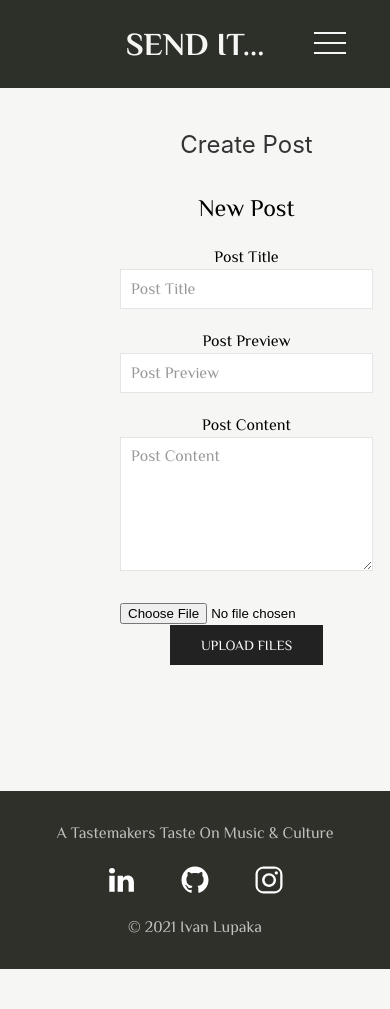
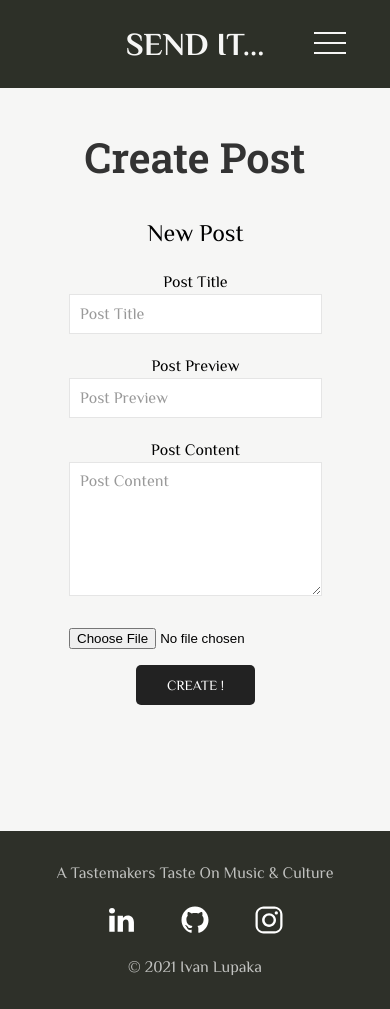
Before and after one commit to Code-Institute-Submissions/send-it-blog, a Flask app: page /create_post in a window 390 px wide. Before the commit the page ends 969 px from the top, so only its background shows below. Run offline with Flask 2, Linux system fonts and the light colour scheme; some libraries are stand-ins or nearby versions.

Commit message:
Adjust page responsiveness on index, about contact & create_post templates

```diff
--- a/static/css/styles.css
+++ b/static/css/styles.css
@@ -17,7 +17,8 @@ body {
     color: #000;
     font-family: 'Philosopher', Courier, monospace;
     font-weight: 300;
-    height: 100vh;
+    height: 100%;
+    width: 100%
 
 }
 
@@ -102,6 +103,7 @@ body {
 
 .created-by__text {
     font-family: 'Philosopher', Courier, monospace;
+    text-transform: capitalize;
 }
 
 .title__text {
@@ -172,13 +174,13 @@ body {
     font-size: 2.5rem;
     font-weight: 900;
     font-family: 'Philosopher', Courier, monospace;
+    text-transform: capitalize;
 }
 
 .profile__image {
-    border-radius: 50%;
     object-fit: cover;
-    width: 300px;
-    height: 300px;
+    max-width: 300px;
+    margin: 0 auto;
 }
 
 .image__overlay {
@@ -231,6 +233,23 @@ body {
 
 .preview__image {
     padding: 0;
+}
+
+/* create post template */
+
+.create-post__header {
+    font-family: 'Roboto Slab', Courier, monospace;
+    font-size: 2.6rem;
+    font-weight: 600;
+}
+
+.create-post__form {
+    width: 70%;
+    margin: 0 auto;
+}
+
+.create-post__btn {
+    margin-top: 15px;
 }
 
 /* about template */
@@ -330,6 +349,10 @@ body {
             flex-direction: column;
     }
 
+        .profile__section {
+            margin: 0;
+    }
+
         .your-posts__content {
             flex-direction: column;
     }
@@ -342,3 +365,9 @@ body {
 
 
 }
+
+@media only screen and (min-width: 1400px) {
+        .create-post__form {
+        width: 45%;
+    }
+}
--- a/templates/about.html
+++ b/templates/about.html
@@ -7,7 +7,7 @@
             <img data-src="/static/images/blog-images/about.jpg" class="main-about__img" width="1200" alt="Image of the 'Send it on' team" uk-img>
         </div>
         <h2 class="our-team__header center-align">Our Team</h2>
-        <p class="about-team__text center-align uk-align-center uk-width-1-2 uk-width-1-1@s">
+        <p class="about-team__text center-align uk-align-center">
             We started as a group of friends, sharing similar interests. On long summer nights,
             we often found ourselves with a drink in hand talking about music and culture until
             the early mornings. These constant conversations led us to first investigate starting
--- a/templates/base.html
+++ b/templates/base.html
@@ -21,7 +21,7 @@
   <body>
     <!-- Navbar -->
     <header>
-      <nav class="uk-navbar-container uk-margin-medium-bottom navbar" style="z-index: 980;" uk-sticky="show-on-up: true; animation: uk-animation-slide-top; bottom: #bottom" uk-navbar>
+      <nav class="uk-navbar-container uk-margin-medium-bottom navbar uk-overflow-hidden" style="z-index: 980;" uk-sticky="show-on-up: true; animation: uk-animation-slide-top; bottom: #bottom" uk-navbar>
         <div class="search__container">
             {% if not self._TemplateReference__context.name == "index.html" %}
             <div class="uk-navbar-item uk-invisible">
--- a/templates/create_post.html
+++ b/templates/create_post.html
@@ -1,12 +1,12 @@
 {% extends "base.html" %}
 {% block content %}
 
-<div class="uk-flex-column center-align uk-width-1-2" uk-grid>
+<div class="uk-flex-column center-align uk-width-1-1" uk-grid>
     <div>
-        <h3>Create Post</h3>
+        <h3 class="create-post__header">Create Post</h3>
     </div>
     <div>
-        <form method="POST" action="{{ url_for('create_post' )}}" enctype="multipart/form-data">
+        <form class="create-post__form" method="POST" action="{{ url_for('create_post' )}}" enctype="multipart/form-data">
             <fieldset class="uk-fieldset">
                 <!-- form title -->
                 <legend class="uk-legend">New Post</legend>
@@ -35,8 +35,8 @@
                     <input type="file" accept="image/*" name="photo_url"
                     id="photo_url">
                     <!-- submit button -->
-                    <input class="uk-button uk-button-secondary" type="submit"
-                    value="Upload Files" name="submit">
+                    <input class="uk-button uk-button-secondary uk-border-rounded create-post__btn" type="submit"
+                    value="CREATE !" name="submit">
                 </div>
 
             </fieldset>
--- a/templates/profile.html
+++ b/templates/profile.html
@@ -9,7 +9,7 @@
 
     <section class="profile__section uk-flex uk-flex-column uk-width-1-2 uk-align-center">
         <div class="profile-image-div uk-transition-toggle uk-inline tabindex='0' uk-align-center">
-            <img data-src="{{ profile_pic }}" class="profile__image" alt="Profile picture of user" uk-img/>
+            <img data-src="{{ profile_pic }}" class="profile__image uk-align-center uk-border-circle" alt="Profile picture of user" uk-img/>
         </div>
         <div class="uk-align-center uk-flex-column">
             <div>
```
